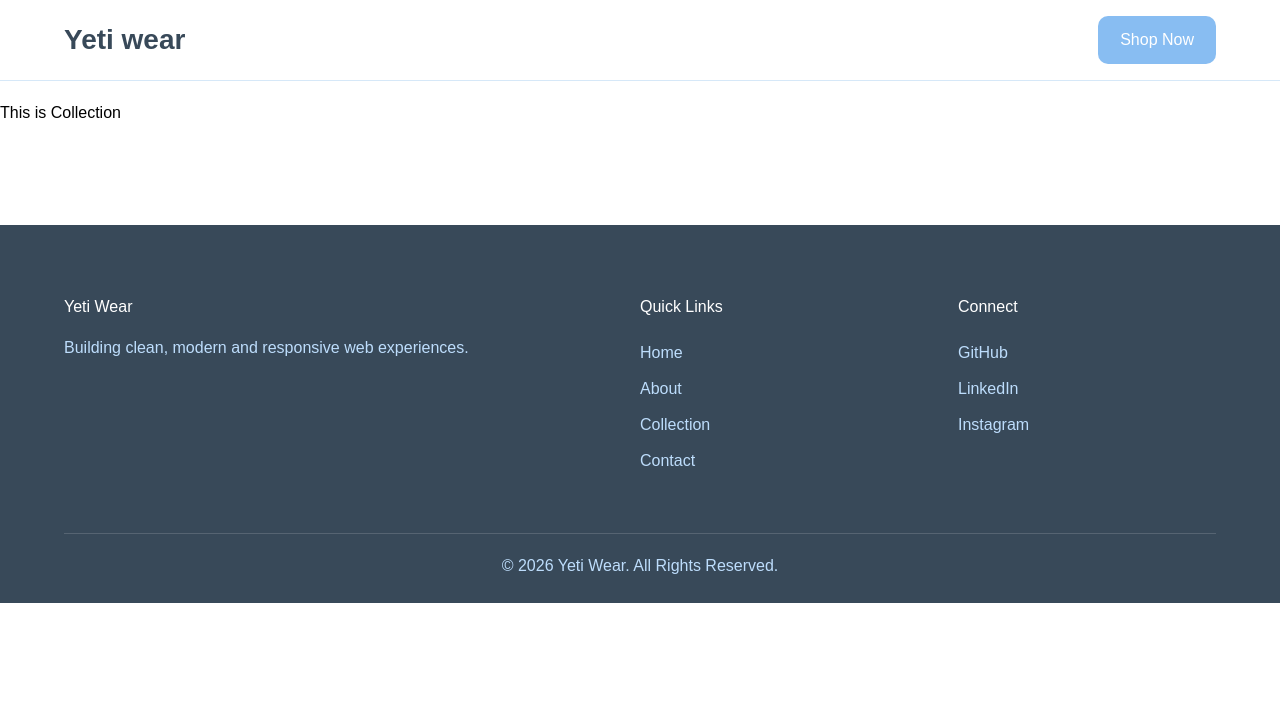
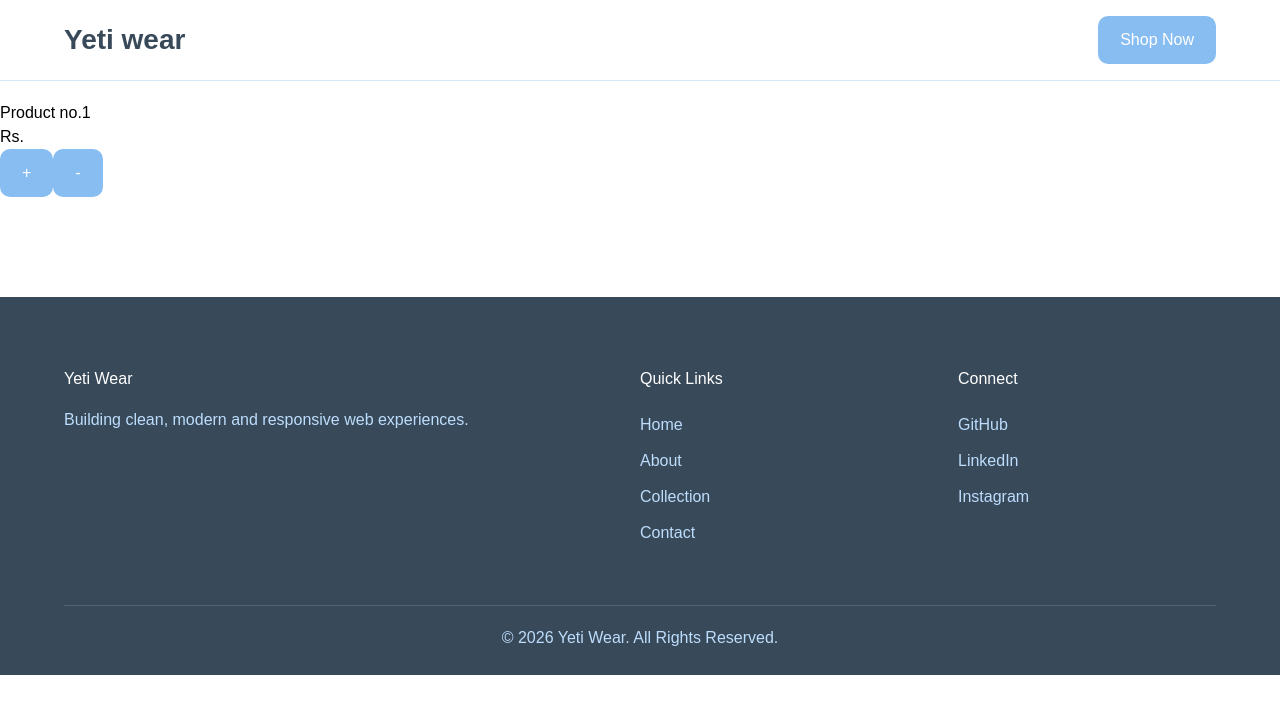
Before and after one commit to lemonhuhh/Learning-React, a React (Vite) app in the folder Frontend-kansa-clo/: page /Collection in a window 1280 px wide. Shown: the top 714 px of the page. Built offline with nearby package versions, Linux system fonts and the light colour scheme.

Commit message:
Learned usestate

```diff
--- a/Frontend-kansa-clo/src/components/reusable/Productcard.jsx
+++ b/Frontend-kansa-clo/src/components/reusable/Productcard.jsx
@@ -11,14 +11,14 @@ function Productcard() {
       {product.map((products) => (
         <div
           key={products.id}
-          className="w-[310px] overflow-hidden rounded-2xl bg-white shadow-lg"
+          className="w-77.5 overflow-hidden rounded-2xl bg-white shadow-lg transition hover:tran hover:shadow-xl"
         >
           {/* Image Section */}
-          <div className="relative h-[230px] bg-[#625a89] flex items-center justify-center">
+          <div className="relative h-57.5 bg-[#625a89] flex items-center justify-center">
             <img
               src={products.image}
               alt={products.name}
-              className="w-[245px] object-contain rotate-[-8deg]"
+              className="w-61.25 object-contain rotate-[-8deg]"
             />
 
             {/* Heart */}
@@ -64,7 +64,7 @@ function Productcard() {
 
               <button
                 onClick={handelAddtocart}
-                className="h-10 w-[160px] rounded-md bg-[#62578c] text-sm font-semibold text-white hover:bg-[#514778] transition"
+                className="h-10 w-40 rounded-md bg-[#62578c] text-sm font-semibold text-white hover:bg-[#514778] transition"
               >
                 Add to cart
               </button>
--- /dev/null
+++ b/Frontend-kansa-clo/src/data/Heroslider.js
@@ -0,0 +1,20 @@
+const Herobanner = [
+    {
+        id:1,
+        Title: "New Collection",
+        Description: "Lorem ipsum dolor sit amet consectetur adipisicing elit. Quisquam, quod.",
+
+    },
+    {
+        id:2,
+        Title: "New Collection",
+        Description: "Lorem ipsum dolor sit amet",
+
+    },
+    {
+        id:3,
+        Title: "New Collection",
+        Description: "Lorem ipsum dolor sit amet consectetur adipisicing elit.",
+    }
+]
+export default Herobanner;
--- a/Frontend-kansa-clo/src/pages/About.jsx
+++ b/Frontend-kansa-clo/src/pages/About.jsx
@@ -1,7 +1,23 @@
-import React from "react";
+import { useState } from "react"
 
 function About() {
-  return <div>This is About</div>;
+  const [count ,setCount] = useState(1)
+
+  const handleIncrement = ()=>{
+    setCount(count + 1)
+  }
+
+  const handledecrement = ()=>{
+    setCount(count - 1)
+  }
+  return (
+  <>
+  <div>
+    <p>{count}</p>
+    <button onClick={handleIncrement} className="primary-btn">Increment</button>
+    <button onClick={handledecrement} className="primary-btn">Decrement</button>
+  </div>
+  </>)
 }
 
 export default About;
--- a/Frontend-kansa-clo/src/pages/Collection.jsx
+++ b/Frontend-kansa-clo/src/pages/Collection.jsx
@@ -1,7 +1,40 @@
 import React from "react";
+import { useState } from "react";
+import product from '../data/data.js'
+
+
 
 function Collection() {
-  return <div>This is Collection</div>;
+  const [count, setCount] = useState(1);
+
+  const [price, setPrice] = useState(product.price);
+  const handleIncrement = () => {
+    setCount(count + 1);
+    if(setPrice === product.price){
+    setPrice(product.price + product.price);
+    }
+  };
+
+  const handledecrement = () => {
+    setCount(count - 1);
+
+
+  };
+
+  return (
+    <>
+      <div>
+        <p>Product no.{count}</p>
+        <p>Rs.{product.price}</p>
+        <button onClick={handleIncrement} className="primary-btn">
+          +
+        </button>
+        <button onClick={handledecrement} className="primary-btn">
+          -
+        </button>
+      </div>
+    </>
+  );
 }
 
 export default Collection;
--- a/Frontend-kansa-clo/src/pages/Home.jsx
+++ b/Frontend-kansa-clo/src/pages/Home.jsx
@@ -2,41 +2,8 @@ import React from "react";
 import Header from "../components/Header";
 import Footer from "../components/Footer";
 import Productcard from "../components/reusable/Productcard";
-
-// function Home() {
-//   const products =[
-//           {
-//             id: 1,
-//             name: 'Jacket',
-//             price: 5000,
-//           },
-//           {
-//             id: 2,
-//             name: 'Jeans',
-//             price: 3000,
-//           },
-//           {
-//             id: 3,
-//             name: 'T-Shirt',
-//             price: 1200,
-//           }
-//         ];
-
-//   return (
-//     <div>{
-//     products.map((product)=>(
-//           <div key={product.id}>
-//             <h2>Name:{product.name}</h2>
-//             <p>Price:{product.price}</p>
-//             <p>================</p>
-//           </div>
-//         ))}
-//         </div>
-
-//   );
-// }
-
-// export default Home;
+import Herobanner from "../data/Heroslider"
+import { useState } from "react";
 
 // function Home() {
 //   const clothes = [
@@ -83,15 +50,50 @@ import Productcard from "../components/reusable/Productcard";
 // export default Home;
 
 function Home() {
+
+  const [currentslide, setCurrentSlide] = useState(0)
+
+  const nextSlide = () =>{
+    setCurrentSlide((currentslide + 1) % Herobanner.length)
+  }
+
+  const previousSlide =()=>{
+    setCurrentSlide((currentslide - 1 + Herobanner.length) % Herobanner.length)
+  }
+
+  const [liked, setLiked] = useState(false)
+
+  // const handlelike =() =>{
+  //   setLiked ((!liked ? "Wishlisted" :))
+  // }  you are doing something here
+
   return (
     <>
     <div>
 
         <h1 className="text-(--product-title)">Our products</h1>
       </div>
-      <div>
+      {/* <div>
         <Productcard />
-      </div>
+      </div> */}
+
+      <section>
+        <div>
+          {Herobanner.map((slide, index) =>
+          <div key={Herobanner.id} style={{display: index == currentslide ? 'block' : 'none'}}>
+            <h2>{slide.id}</h2>
+            <p>{slide.Description}</p>
+          </div> )}
+        </div>
+        <div>
+          <button onClick={previousSlide} className="primary-btn">Previous</button>
+          <button onClick={nextSlide} className="primary-btn">Next</button>
+
+          <button onClick={handlelike}>Wishlist</button>
+          {/* <button onClick={}>Add to wishlist</button>  You are doing something here */}
+        </div>
+      </section>
+
     </>
   );
 }
```
